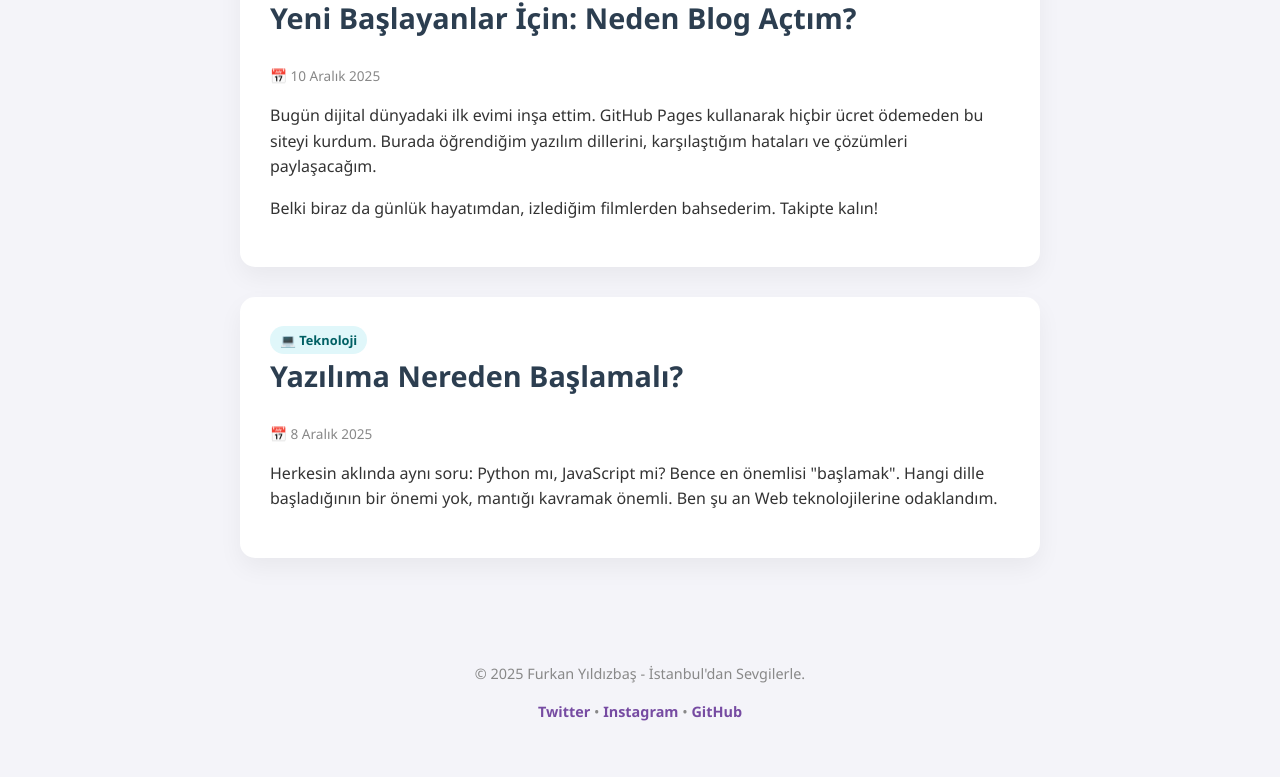
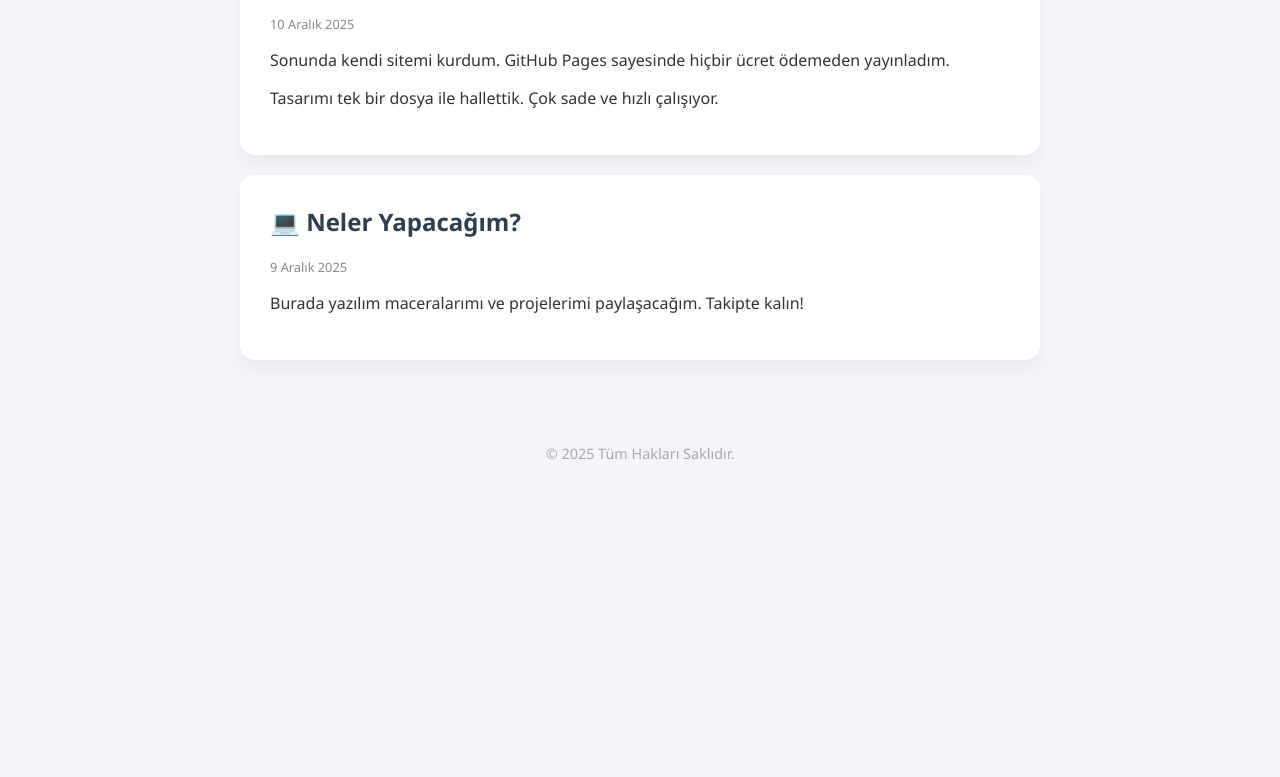
Before and after one commit to furkanybs1/furkanybs1.github.io, a plain HTML site: page index.html in a window 1280 px wide. Shown: the part 297-1074 px from the top of the page. After the commit the page ends 805 px from the top, so only its background shows below. Drawn offline with Linux system fonts and the light colour scheme.

Commit message:
Update title and restructure blog layout

```diff
--- a/index.html
+++ b/index.html
@@ -3,108 +3,44 @@
 <head>
     <meta charset="UTF-8">
     <meta name="viewport" content="width=device-width, initial-scale=1.0">
-    <title>Furkan'ın Dünyası</title>
+    <title>Furkan'ın Blogu</title>
     <style>
-        /* --- TASARIM BURADA BAŞLIYOR (CSS) --- */
-        body {
-            font-family: 'Segoe UI', Tahoma, Geneva, Verdana, sans-serif;
-            margin: 0;
-            padding: 0;
-            background-color: #f4f4f9; /* Arka plan rengi */
-            color: #333;
-            line-height: 1.6;
-        }
-
-        /* Üst Kısım (Header) */
-        header {
-            background: linear-gradient(135deg, #667eea 0%, #764ba2 100%); /* Mor-Mavi geçişli renk */
-            color: white;
-            padding: 60px 20px;
-            text-align: center;
-        }
-        header h1 { margin: 0; font-size: 3rem; letter-spacing: 2px; }
-        header p { font-size: 1.2rem; opacity: 0.9; margin-top: 10px; }
-
-        /* Ana İçerik Kutusu */
-        .container {
-            max-width: 800px; /* Sitenin genişliği */
-            margin: -40px auto 0; /* Kutuyu yukarı doğru itip header'ın içine sokar */
-            padding: 20px;
-        }
-
-        /* Blog Kartları */
-        .blog-card {
-            background: white;
-            border-radius: 15px;
-            padding: 30px;
-            margin-bottom: 30px;
-            box-shadow: 0 10px 25px rgba(0,0,0,0.05); /* Gölge efekti */
-            transition: transform 0.3s ease; /* Hareket efekti */
-        }
-
-        /* Kartın üzerine gelince hafif zıplasın */
-        .blog-card:hover {
-            transform: translateY(-5px);
-            box-shadow: 0 15px 35px rgba(0,0,0,0.1);
-        }
-
-        .blog-title { color: #2c3e50; font-size: 1.8rem; margin-top: 0; }
-        .blog-date { color: #888; font-size: 0.85rem; display: block; margin-bottom: 15px; }
-        .blog-tag {
-            background-color: #e0f7fa;
-            color: #006064;
-            padding: 5px 10px;
-            border-radius: 20px;
-            font-size: 0.8rem;
-            font-weight: bold;
-        }
-
-        footer { text-align: center; padding: 40px; color: #888; font-size: 0.9rem; }
-
-        /* Linklerin rengi */
+        body { font-family: 'Segoe UI', sans-serif; margin: 0; background: #f4f4f9; color: #333; }
+        header { background: linear-gradient(135deg, #667eea, #764ba2); color: white; padding: 60px 20px; text-align: center; }
+        header h1 { margin: 0; font-size: 3rem; }
+        .container { max-width: 800px; margin: -30px auto 0; padding: 20px; }
+        .card { background: white; padding: 30px; margin-bottom: 20px; border-radius: 15px; box-shadow: 0 10px 20px rgba(0,0,0,0.05); }
+        .card:hover { transform: translateY(-5px); transition: 0.3s; }
+        h2 { color: #2c3e50; margin-top: 0; }
+        .date { color: #888; font-size: 0.8rem; display: block; margin-bottom: 10px; }
         a { color: #764ba2; text-decoration: none; font-weight: bold; }
-        a:hover { text-decoration: underline; }
+        footer { text-align: center; padding: 30px; color: #aaa; font-size: 0.9rem; }
     </style>
 </head>
 <body>
 
     <header>
-        <h1>Furkan Yıldızbaş</h1> <p>🚀 Kodluyor, Geziyor, Paylaşıyor.</p> </header>
+        <h1>Furkan Yıldızbaş</h1>
+        <p>🚀 Kodluyor, Geziyor, Paylaşıyor.</p>
+    </header>
 
     <div class="container">
-
-        <article class="blog-card">
-            <span class="blog-tag">🎉 Başlangıç</span>
-            <h2 class="blog-title">Yeni Başlayanlar İçin: Neden Blog Açtım?</h2>
-            <span class="blog-date">📅 10 Aralık 2025</span>
-            <p>
-                Bugün dijital dünyadaki ilk evimi inşa ettim. GitHub Pages kullanarak hiçbir ücret ödemeden bu siteyi kurdum.
-                Burada öğrendiğim yazılım dillerini, karşılaştığım hataları ve çözümleri paylaşacağım.
-            </p>
-            <p>
-                Belki biraz da günlük hayatımdan, izlediğim filmlerden bahsederim. Takipte kalın!
-            </p>
+        <article class="card">
+            <h2>🎉 Blogum Yayında!</h2>
+            <span class="date">10 Aralık 2025</span>
+            <p>Sonunda kendi sitemi kurdum. GitHub Pages sayesinde hiçbir ücret ödemeden yayınladım.</p>
+            <p>Tasarımı tek bir dosya ile hallettik. Çok sade ve hızlı çalışıyor.</p>
         </article>
 
-        <article class="blog-card">
-            <span class="blog-tag">💻 Teknoloji</span>
-            <h2 class="blog-title">Yazılıma Nereden Başlamalı?</h2>
-            <span class="blog-date">📅 8 Aralık 2025</span>
-            <p>
-                Herkesin aklında aynı soru: Python mı, JavaScript mi? Bence en önemlisi "başlamak".
-                Hangi dille başladığının bir önemi yok, mantığı kavramak önemli. Ben şu an Web teknolojilerine odaklandım.
-            </p>
+        <article class="card">
+            <h2>💻 Neler Yapacağım?</h2>
+            <span class="date">9 Aralık 2025</span>
+            <p>Burada yazılım maceralarımı ve projelerimi paylaşacağım. Takipte kalın!</p>
         </article>
-
     </div>
 
     <footer>
-        <p>&copy; 2025 Furkan Yıldızbaş - İstanbul'dan Sevgilerle.</p>
-        <p>
-            <a href="https://twitter.com">Twitter</a> •
-            <a href="https://instagram.com">Instagram</a> •
-            <a href="https://github.com">GitHub</a>
-        </p>
+        <p>&copy; 2025 Tüm Hakları Saklıdır.</p>
     </footer>
 
 </body>
```
